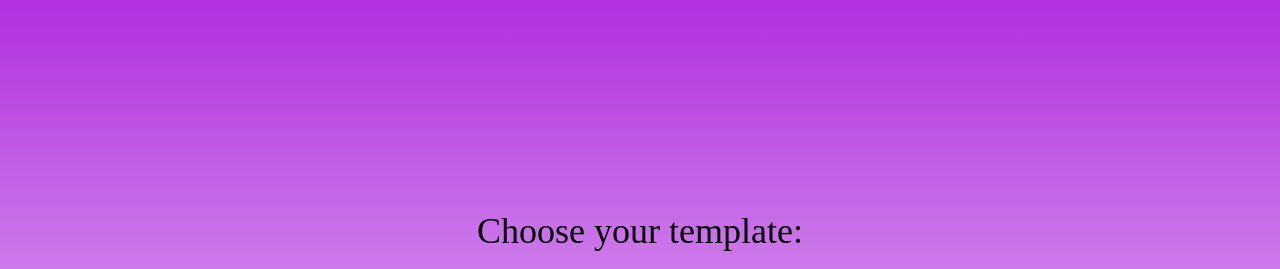
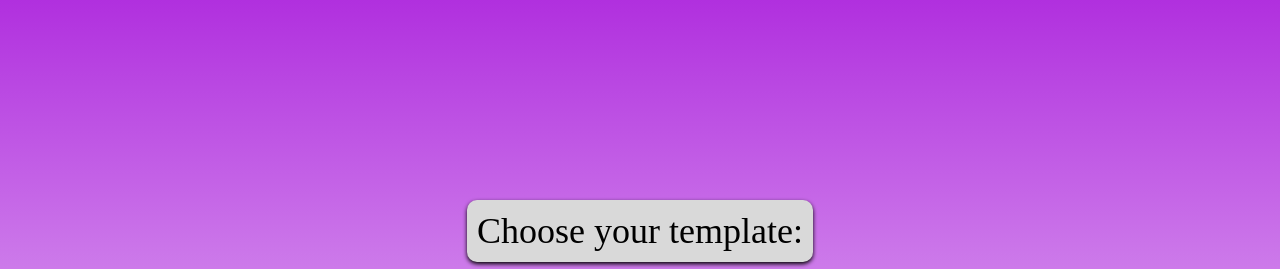
Before and after one commit to dmocnik/Prophecy, a PHP site: page /PickTemplate.html in a window 1280 px wide. Shown: the part 53-322 px from the top of the page. Run offline with PHP 8.4, Linux system fonts and the light colour scheme.

```diff
--- a/front_end/screens/stylesheet.css
+++ b/front_end/screens/stylesheet.css
@@ -51,4 +51,11 @@ form{
 #template:hover{
   border: 2px solid purple;
   box-sizing: border-box;
+  filter: drop-shadow(0px 2px 2px black);
 }
+#choose_template_text{
+  background-color: #D9D9d9;
+  padding: 10px;
+  border-radius: 10px;
+  filter: drop-shadow(0px 2px 2px #000000);
+}
```
